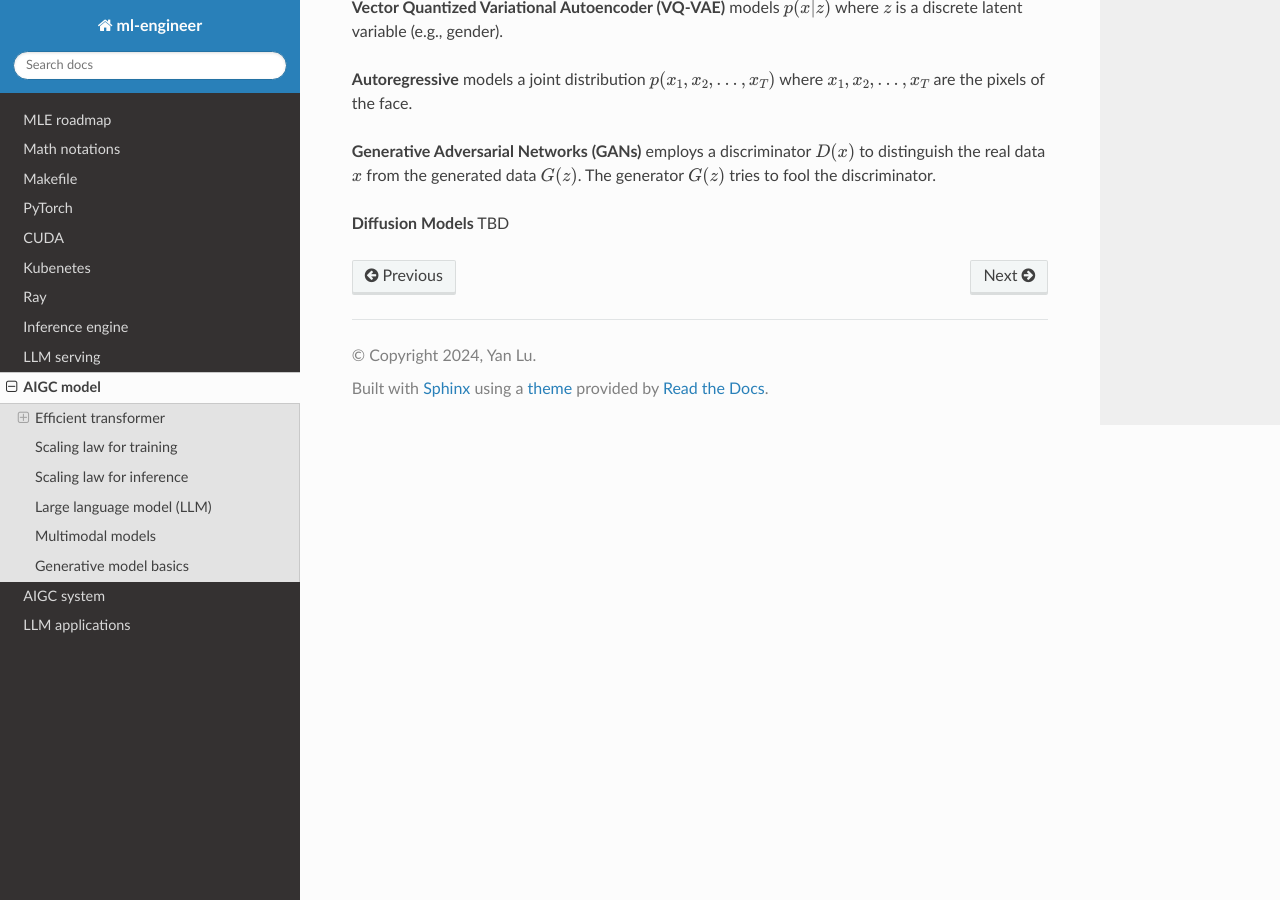
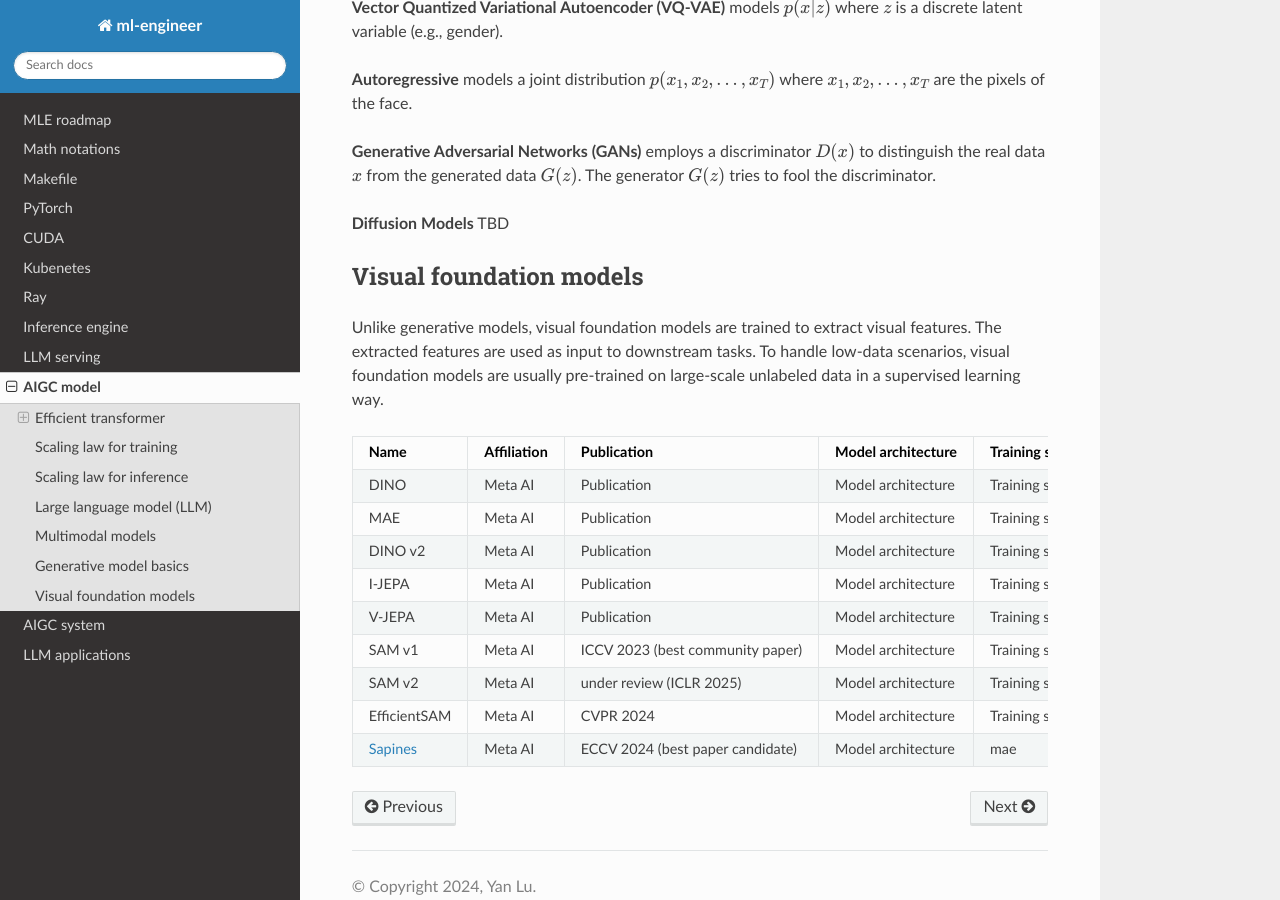
Before and after one commit to Jason-cs18/ml-engineer, a Sphinx documentation site: the page built from docs/source/aigc_model.rst, in a window 1280 px wide and 900 px high, scrolled down 2502 px. Built offline with Sphinx 7.4.7 and the Read the Docs theme 3.1.0, drawn with Linux system fonts in a browser that asks for light colours.

Commit message:
update aigc model

```diff
--- a/docs/source/aigc_model.rst
+++ b/docs/source/aigc_model.rst
@@ -139,3 +139,73 @@ Taking a face generation as an example, we will introduce representative generat
 **Generative Adversarial Networks (GANs)** employs a discriminator :math:`D(x)` to distinguish the real data :math:`x` from the generated data :math:`G(z)`. The generator :math:`G(z)` tries to fool the discriminator.
 
 **Diffusion Models** TBD
+
+
+Visual foundation models
+-------------------------
+
+Unlike generative models, visual foundation models are trained to extract visual features. The extracted features are used as input to downstream tasks. To handle low-data scenarios, visual foundation models are usually pre-trained on large-scale unlabeled data in a supervised learning way.
+
+.. list-table::
+   :header-rows: 1
+
+   * - Name
+     - Affiliation
+     - Publication
+     - Model architecture
+     - Training strategy
+     - Highlight
+   * - DINO
+     - Meta AI
+     - Publication
+     - Model architecture
+     - Training strategy
+     - Highlight
+   * - MAE
+     - Meta AI
+     - Publication
+     - Model architecture
+     - Training strategy
+     - Highlight
+   * - DINO v2
+     - Meta AI
+     - Publication
+     - Model architecture
+     - Training strategy
+     - Highlight
+   * - I-JEPA
+     - Meta AI
+     - Publication
+     - Model architecture
+     - Training strategy
+     - Highlight
+   * - V-JEPA
+     - Meta AI
+     - Publication
+     - Model architecture
+     - Training strategy
+     - Highlight
+   * - SAM v1
+     - Meta AI
+     - ICCV 2023 (best community paper)
+     - Model architecture
+     - Training strategy
+     - Highlight
+   * - SAM v2
+     - Meta AI
+     - under review (ICLR 2025)
+     - Model architecture
+     - Training strategy
+     - Highlight
+   * - EfficientSAM
+     - Meta AI
+     - CVPR 2024
+     - Model architecture
+     - Training strategy
+     - Highlight
+   * - `Sapines <https://arxiv.org/pdf/2408.12569>`_
+     - Meta AI
+     - ECCV 2024 (best paper candidate)
+     - Model architecture
+     - mae
+     - the first high-resolution foundation model for human (e.g., 2D pose, part segmentation, depth, normal, etc.).
--- a/docs/source/llm_app.rst
+++ b/docs/source/llm_app.rst
@@ -28,3 +28,7 @@ This tutorial will guide you through building a AI assistant using `LlamaIndex <
 Recipe for AI scientist
 ------------------------
 This tutorial will guide you through building a AI scientist using `CrewAI <https://github.com/crewAIInc/crewAI>`_.
+
+
+References
+-----------
```
